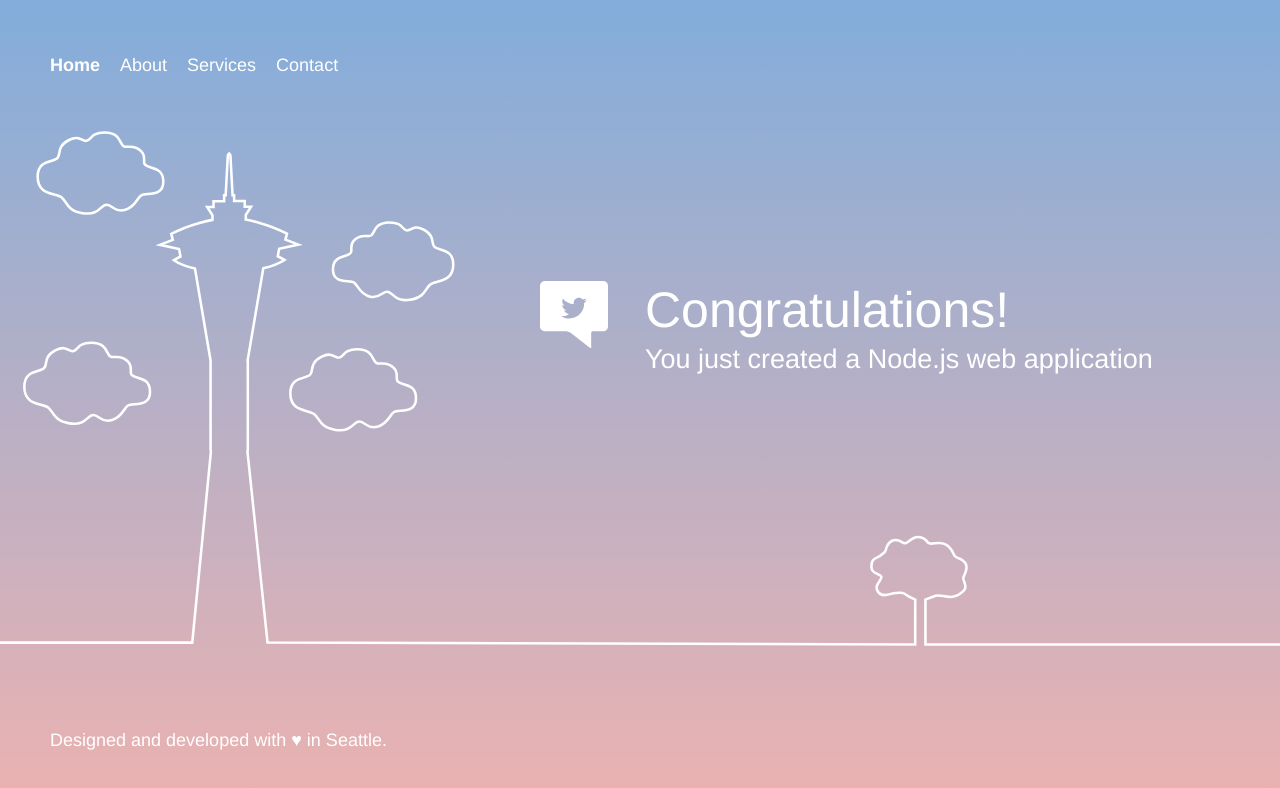
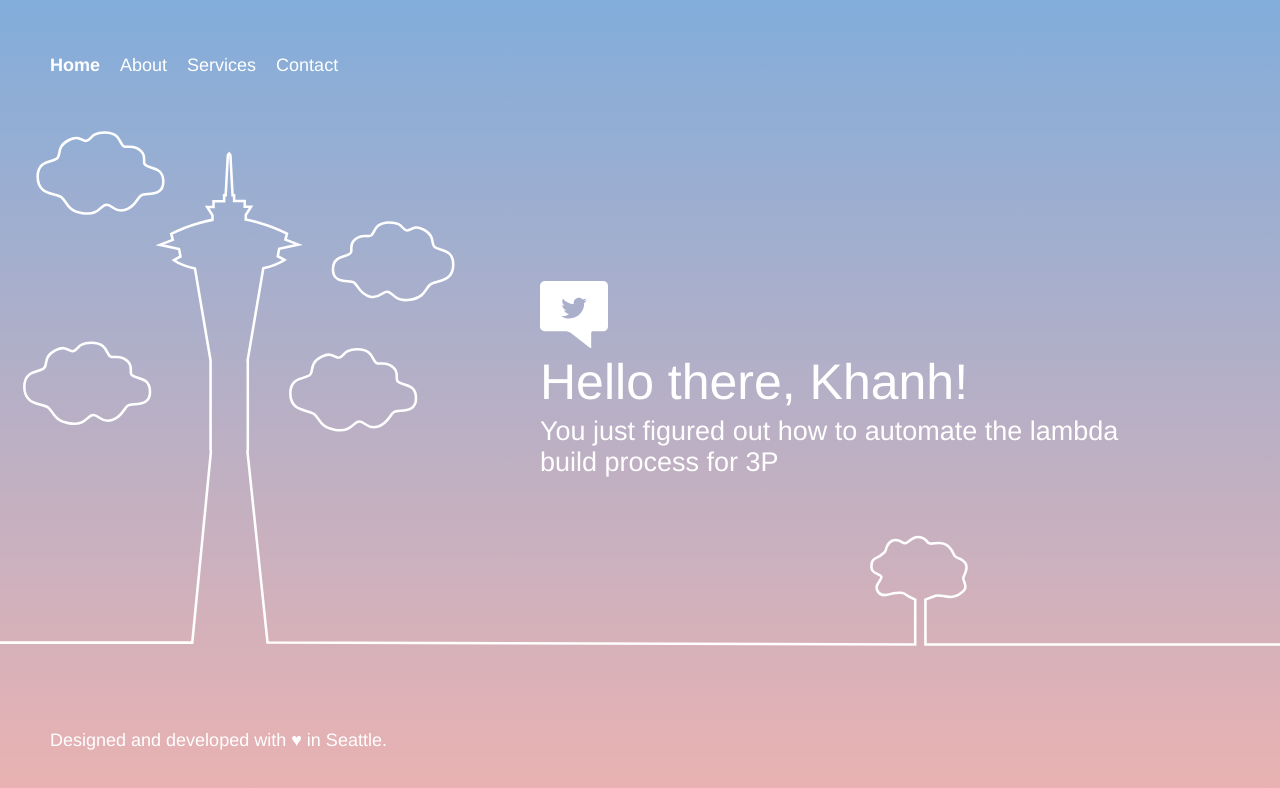
Before and after one commit to khanh-nguyen/code-star-github, a website: page public/index.html in a window 1280 px wide. Drawn offline with Linux system fonts and the light colour scheme.

Commit message:
First commit

```diff
--- a/public/index.html
+++ b/public/index.html
@@ -58,8 +58,8 @@
         <div class="message">
             <a class="twitter-link" href="http://twitter.com/home/?status=I%20created%20a%20project%20with%20AWS%20CodeStar!%20%23AWS%20%23AWSCodeStar%20https%3A%2F%2Faws.amazon.com%2Fcodestar"><img src="assets/img/tweet.svg" /></a>
             <div class="text">
-                <h1>Congratulations!</h1>
-                <h2>You just created a Node.js web application</h2>
+                <h1>Hello there, Khanh!</h1>
+                <h2>You just figured out how to automate the lambda build process for 3P</h2>
             </div>
         </div>
     </div>
```
